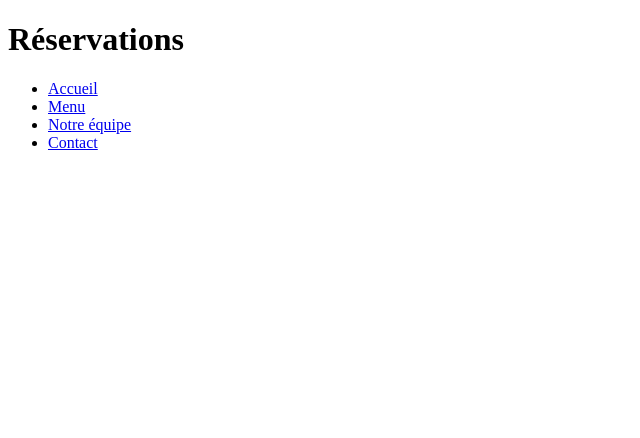
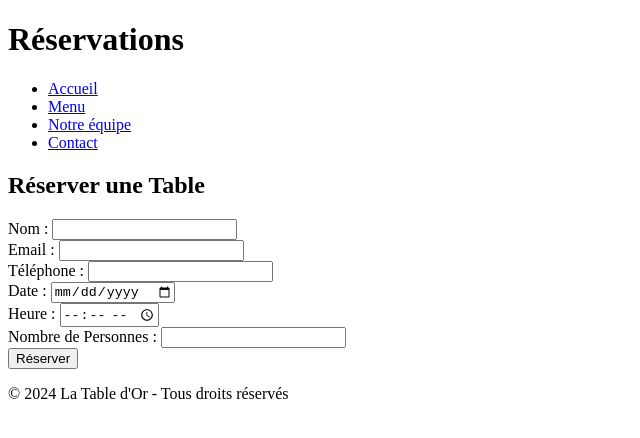
Before and after one commit to lilotru/projet-nsi-groupe-5, a plain HTML site: page reservation.html in a window 1280 px wide. Shown: the whole page, without its empty margins (0-640 px from the left). Drawn offline with Linux system fonts and the light colour scheme.

Commit message:
contact.html

```diff
--- a/reservation.html
+++ b/reservation.html
@@ -17,6 +17,34 @@
     </nav>
 </header>
 <body>
+    <main>
+        <section id="reservation-form">
+            <h2>Réserver une Table</h2>
+            <form action="traitement_reservation.php" method="post">
+                <label for="nom">Nom :</label>
+                <input type="text" id="nom" name="nom" required><br>
 
+                <label for="email">Email :</label>
+                <input type="email" id="email" name="email" required><br>
+
+                <label for="telephone">Téléphone :</label>
+                <input type="tel" id="telephone" name="telephone" required><br>
+
+                <label for="date">Date :</label>
+                <input type="date" id="date" name="date" required><br>
+
+                <label for="heure">Heure :</label>
+                <input type="time" id="heure" name="heure" required><br>
+
+                <label for="nombre_personnes">Nombre de Personnes :</label>
+                <input type="number" id="nombre_personnes" name="nombre_personnes" min="1" required><br>
+
+                <input type="submit" value="Réserver">
+            </form>
+        </section>
+    </main>
+    <footer>
+        <p>&copy; 2024 La Table d'Or - Tous droits réservés</p>
+    </footer>
 </body>
 </html>
```
Also changed, not shown: contact.html (+23 -1 lines), équipe.html (+8 -1 lines).
